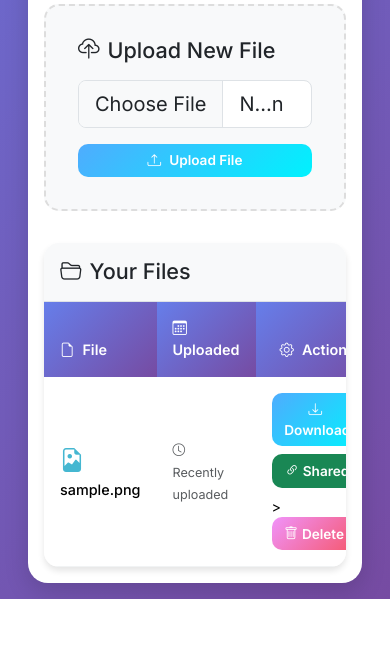
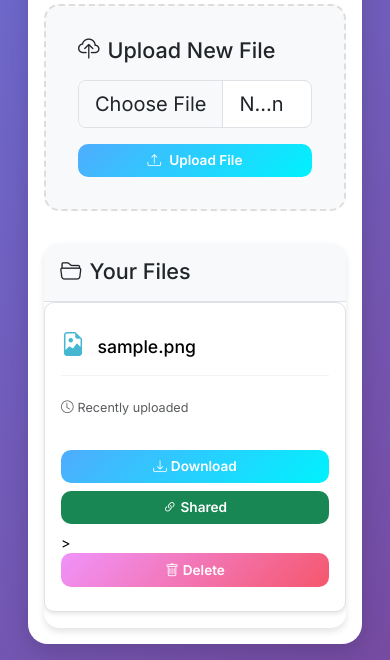
Before and after one commit to Neffy415/FileShare, a Flask app: page /dashboard in a window 390 px wide. Shown: the part 819-1479 px from the top of the page. Before the commit the page ends 1418 px from the top, so only its background shows below. Run offline with Flask 3, Linux system fonts and the light colour scheme; a user stored in the database is signed in; tables that the repository leaves empty hold one stand-in row (values such as "Sample post").

Commit message:
Update dashboard.html

```diff
--- a/templates/dashboard.html
+++ b/templates/dashboard.html
@@ -198,9 +198,7 @@
             padding: 0.5rem;
             font-family: monospace;
             word-break: break-all;
-        }
-
-        @media (max-width: 768px) {
+        }        @media (max-width: 768px) {
             .main-container {
                 margin: 1rem;
                 padding: 1rem;
@@ -213,6 +211,53 @@
             .btn-custom {
                 padding: 0.4rem 0.8rem;
                 font-size: 0.85rem;
+            }
+
+            /* Restructure table for mobile */
+            .table thead {
+                display: none;
+            }
+
+            .table tbody tr {
+                display: block;
+                border: 1px solid #dee2e6;
+                border-radius: 10px;
+                margin-bottom: 1rem;
+                padding: 1rem;
+                background: white;
+                box-shadow: 0 2px 4px rgba(0,0,0,0.1);
+            }
+
+            .table tbody td {
+                display: block;
+                border: none;
+                padding: 0.5rem 0;
+                text-align: left !important;
+            }
+
+            /* Filename section */
+            .table tbody td:first-child {
+                font-size: 1.1rem;
+                font-weight: 600;
+                margin-bottom: 0.75rem;
+                padding-bottom: 0.75rem;
+                border-bottom: 1px solid #f1f3f4;
+            }
+
+            /* Upload date section */
+            .table tbody td:nth-child(2) {
+                margin-bottom: 1rem;
+                font-size: 0.9rem;
+            }
+
+            /* Actions section - buttons below filename */
+            .table tbody td:last-child .d-flex {
+                flex-direction: column !important;
+                gap: 0.5rem !important;
+            }
+
+            .table tbody td:last-child .btn {
+                width: 100%;
             }
         }
     </style>
```
